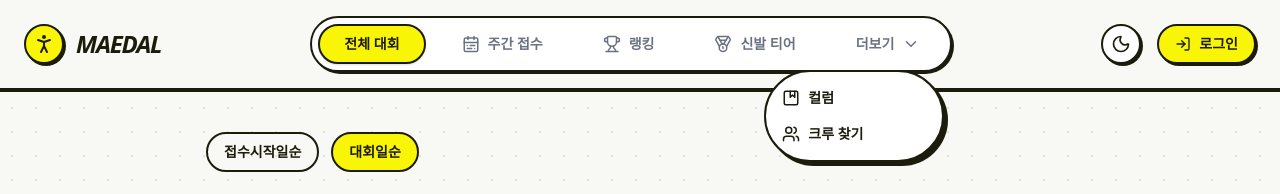
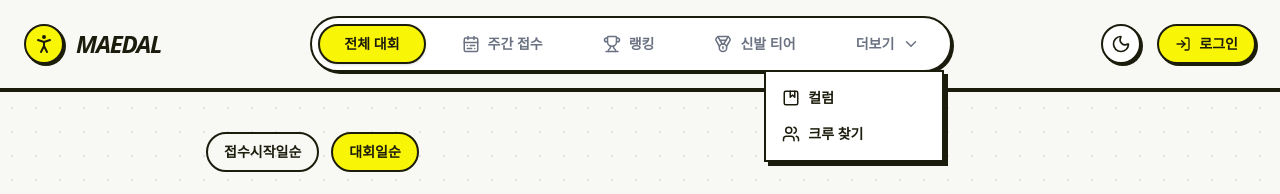
Before and after one commit to homeinal/runners, a Next.js app: page / in a window 1280 px wide. Both pictures are taken after a click on the button "더보기". Shown: the top 194 px of the page. Built offline with nearby package versions, Linux system fonts and the light colour scheme; no server answers; the database is empty.

Commit message:
Update more tab design to non-round

```diff
--- a/src/components/layout/HeaderNav.tsx
+++ b/src/components/layout/HeaderNav.tsx
@@ -86,7 +86,7 @@ export function HeaderNav() {
         </button>
 
         {dropdownOpen && (
-          <div className="absolute top-full mt-2 right-0 bg-white dark:bg-background-dark border-2 border-border-dark dark:border-white rounded-xl shadow-(--shadow-neobrutalism) min-w-[180px] py-2 z-50">
+          <div className="absolute top-full mt-2 right-0 bg-white dark:bg-background-dark border-2 border-border-dark dark:border-white rounded-none shadow-(--shadow-neobrutalism) min-w-[180px] py-2 z-50">
             <Link
               href="/posts"
               className="w-full px-4 py-2 hover:bg-gray-100 dark:hover:bg-gray-800 flex items-center gap-2 font-bold text-sm uppercase transition-colors"
```
